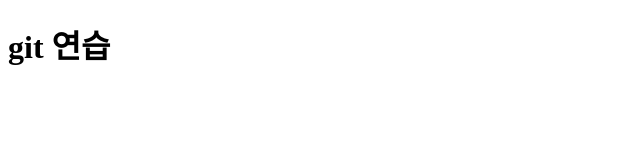
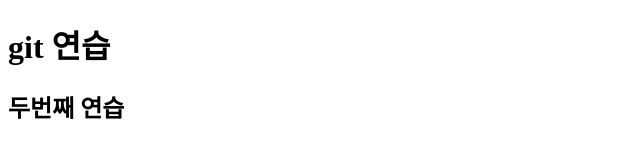
Before and after one commit to KimDuHyun-web/Git-ex, a plain HTML site: page index.html in a window 1280 px wide. Shown: the whole page, without its empty margins (0-640 px from the left). Drawn offline with Linux system fonts and the light colour scheme.

Commit message:
두번째 제목 추가

```diff
--- a/index.html
+++ b/index.html
@@ -7,5 +7,6 @@
 </head>
 <body>
   <h1>git 연습</h1>
+  <h2>두번째 연습</h2>
 </body>
 </html>
```
